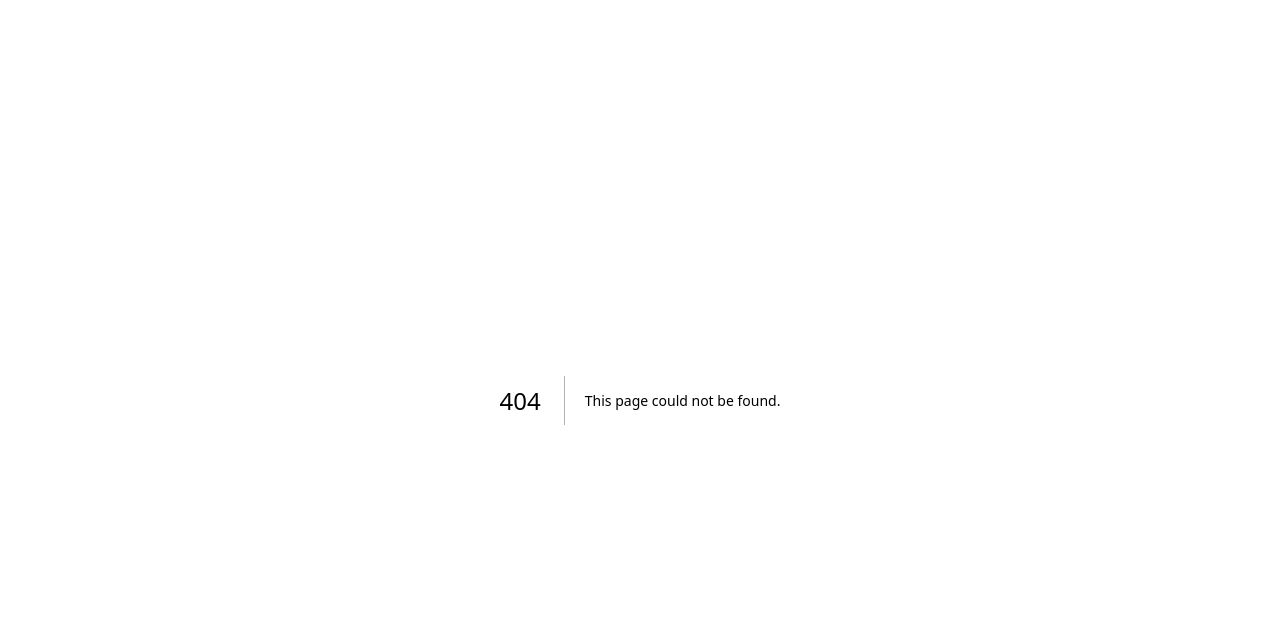
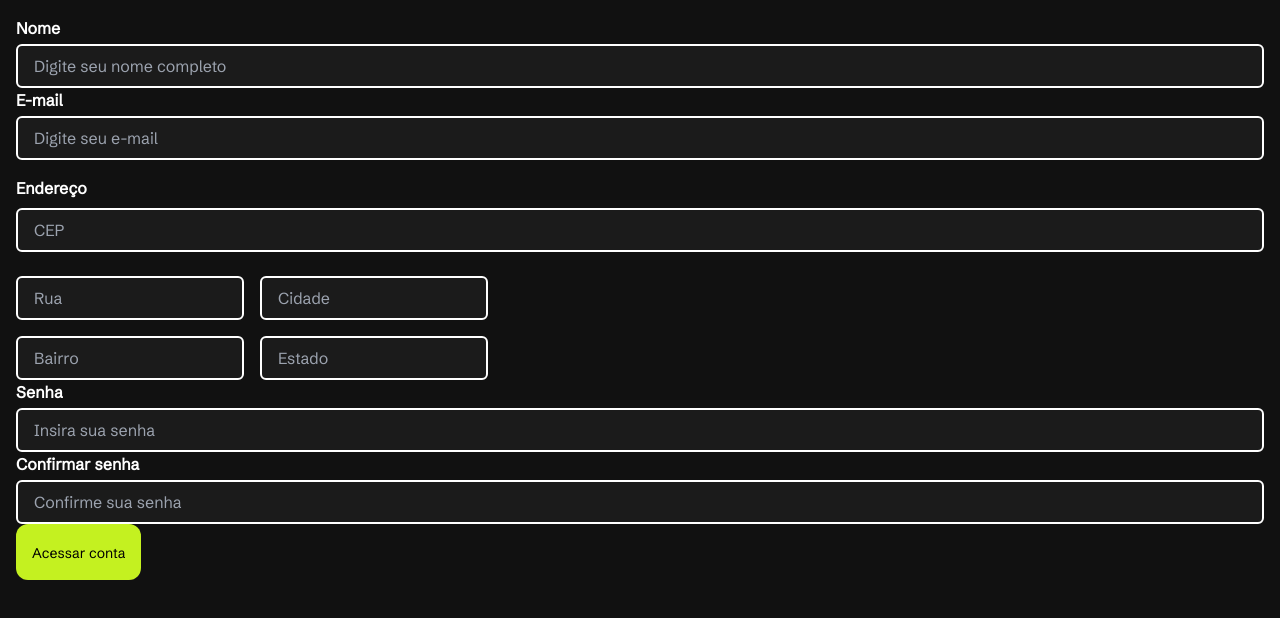
Before and after one commit to vitorSantanaDev/genezys-test, a Next.js app: page /auth/register in a window 1280 px wide. Before the commit this address had no page. Shown: the top 618 px of the page. Built offline with nearby package versions, Linux system fonts and the light colour scheme.

Commit message:
feat: initial creation of the login and registration page

```diff
--- /dev/null
+++ b/src/app/auth/login/login.defs.ts
@@ -0,0 +1,22 @@
+import zod from 'zod'
+
+export const LoginSchema = zod.object({
+  email: zod
+    .string({
+      required_error: 'E-email is required'
+    })
+    .email(),
+  password: zod
+    .string({
+      required_error: 'Password is required'
+    })
+    .min(8, 'Password must contain at least 8 characters')
+    .regex(/[A-Z]/, 'Password must contain at least one uppercase letter')
+    .regex(/\d+/, 'Password must contain at least one number')
+    .regex(/[!@#$^&’]/, 'Password must contain at least one special character')
+})
+
+export interface LoginFieldsInterface {
+  email: string
+  password: string
+}
--- /dev/null
+++ b/src/app/auth/login/page.tsx
@@ -0,0 +1,46 @@
+'use client'
+
+import { useForm } from 'react-hook-form'
+import { zodResolver } from '@hookform/resolvers/zod'
+
+import { Button } from '@/app/components/Button/Button'
+import { TextInput } from '@/app/components/Input/TextInput'
+
+import { LoginFieldsInterface, LoginSchema } from './login.defs'
+
+export default function Login() {
+  const { control, handleSubmit } = useForm<LoginFieldsInterface>({
+    resolver: zodResolver(LoginSchema)
+  })
+
+  const onSubmit = async (data: LoginFieldsInterface) => {
+    console.log({ data })
+  }
+
+  return (
+    <main className="bg-background-primary text-content-primary min-h-screen flex items-center justify-between gap-2">
+      <div className="bg-blur min-h-screen w-0.5 bg-cover bg-center"></div>
+      <div className="p-4">
+        <TextInput
+          name="email"
+          label="E-mail"
+          control={control}
+          placeholder="Digite seu e-mail"
+        />
+        <TextInput
+          type="password"
+          label="Senha"
+          name="password"
+          control={control}
+          placeholder="Insira sua senha"
+        />
+        <Button
+          onClick={handleSubmit(onSubmit)}
+          variation="primary"
+          label="Acessar conta"
+          size="medium"
+        />
+      </div>
+    </main>
+  )
+}
--- /dev/null
+++ b/src/app/auth/register/page.tsx
@@ -0,0 +1,122 @@
+'use client'
+
+import { useForm } from 'react-hook-form'
+import { zodResolver } from '@hookform/resolvers/zod'
+
+import { RegisterFieldsInterface, RegisterSchema } from './resgister.defs'
+
+import { Button } from '@/app/components/Button/Button'
+import { getAddress } from '@/app/services/address.service'
+import { TextInput } from '@/app/components/Input/TextInput'
+import { useUserContext } from '@/app/context/user/useUserContext'
+
+export default function Register() {
+  const {
+    watch,
+    reset,
+    control,
+    setValue,
+    handleSubmit,
+    formState: { errors }
+  } = useForm<RegisterFieldsInterface>({
+    resolver: zodResolver(RegisterSchema),
+    mode: 'onChange'
+  })
+
+  const { actions: userContextActions } = useUserContext()
+
+  const onSubmit = async (data: RegisterFieldsInterface) => {
+    userContextActions.setUser({
+      user: {
+        name: data.name,
+        email: data.email,
+        password: data.password
+      }
+    })
+    reset()
+  }
+
+  const populateAddressInfo = async () => {
+    ;(async () => {
+      const zipcode = watch('zipcode')
+
+      if (!zipcode || errors['zipcode']) {
+        return
+      }
+
+      const address = await getAddress(zipcode)
+
+      if (!address) return
+
+      setValue('uf', address.uf)
+      setValue('city', address.city)
+      setValue('address', address.address)
+      setValue('neighborhood', address.neighborhood)
+    })()
+  }
+
+  return (
+    <main className="bg-background-primary  min-h-screen">
+      <div className="p-4">
+        <TextInput
+          name="name"
+          label="Nome"
+          control={control}
+          placeholder="Digite seu nome completo"
+        />
+        <TextInput
+          name="email"
+          label="E-mail"
+          control={control}
+          placeholder="Digite seu e-mail"
+        />
+        <div className="min-w-max flex flex-col">
+          <h2 className="text-content-primary text-text-large mt-4 mb-2">
+            Endereço
+          </h2>
+          <TextInput
+            name="zipcode"
+            placeholder="CEP"
+            control={control}
+            onBlur={populateAddressInfo}
+          />
+          <br />
+          <div className="flex items-center gap-4">
+            <div className="flex flex-col gap-4">
+              <TextInput name="address" control={control} placeholder="Rua" />
+              <TextInput
+                name="neighborhood"
+                control={control}
+                placeholder="Bairro"
+              />
+            </div>
+            <div className="flex flex-col gap-4">
+              <TextInput name="city" control={control} placeholder="Cidade" />
+              <TextInput name="uf" control={control} placeholder="Estado" />
+            </div>
+          </div>
+        </div>
+        <TextInput
+          type="password"
+          label="Senha"
+          name="password"
+          control={control}
+          placeholder="Insira sua senha"
+        />
+        <TextInput
+          type="password"
+          label="Confirmar senha"
+          name="confirmPassword"
+          control={control}
+          placeholder="Confirme sua senha"
+        />
+        <Button
+          onClick={handleSubmit(onSubmit)}
+          variation="primary"
+          label="Acessar conta"
+          size="medium"
+        />
+      </div>
+    </main>
+  )
+}
```
